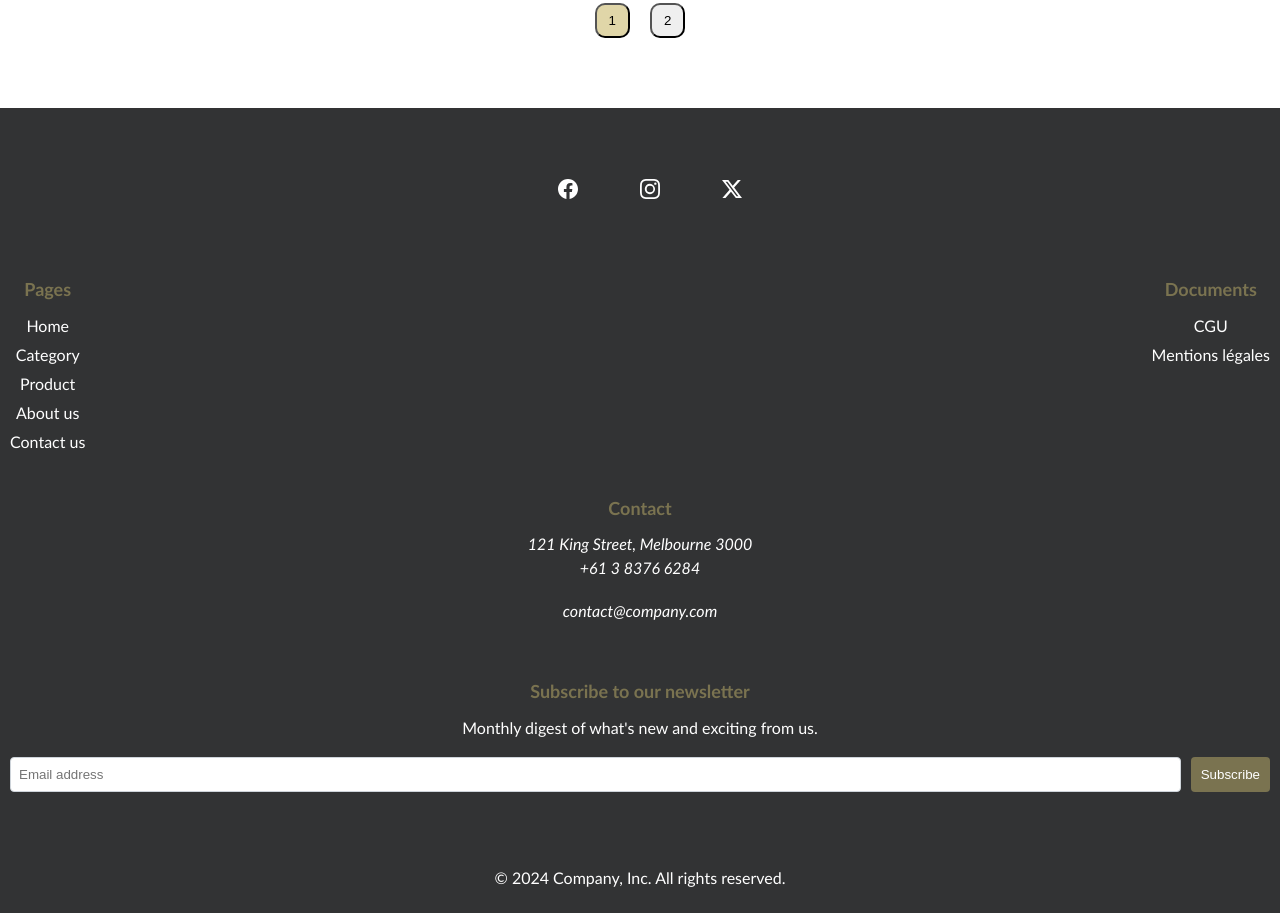
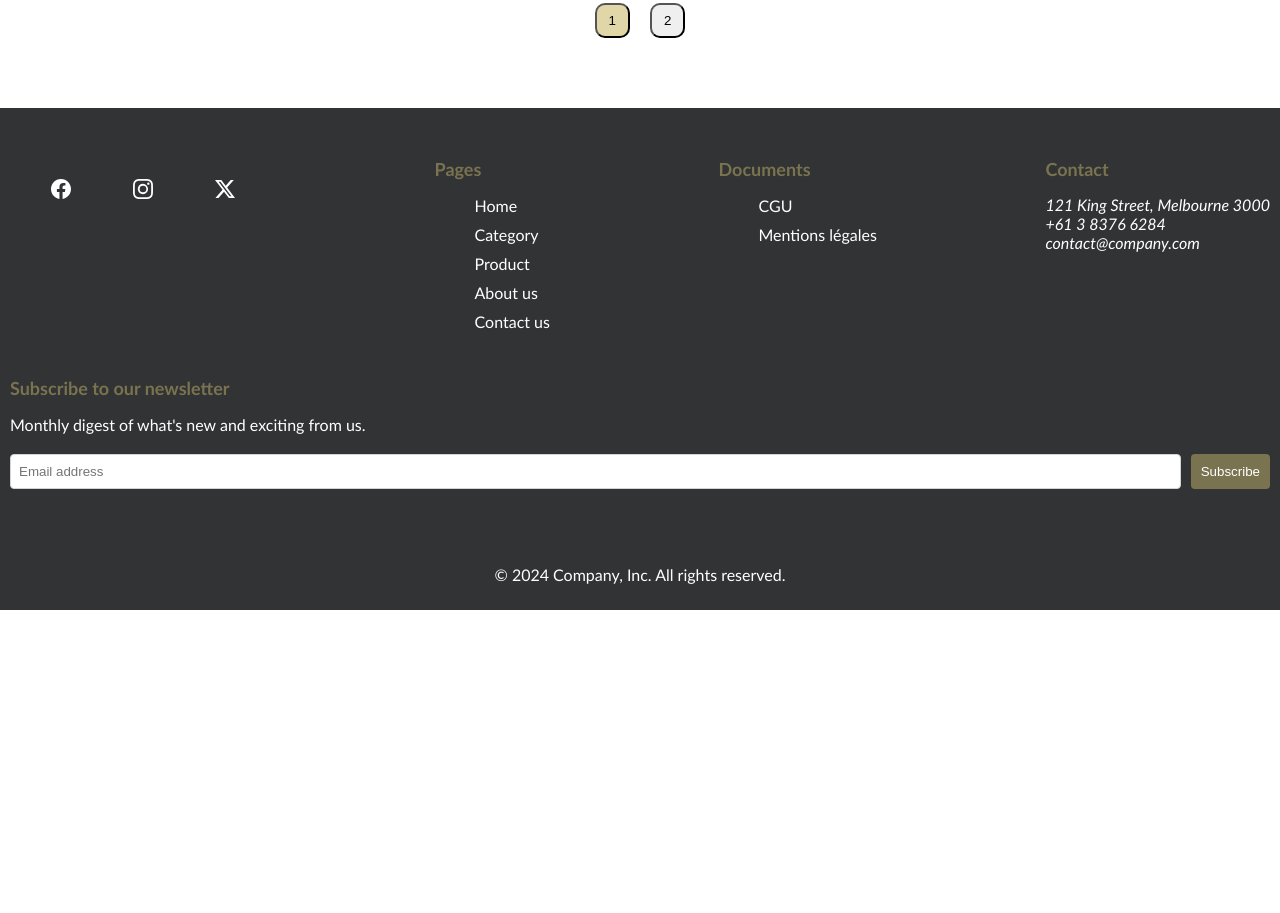
Before and after one commit to Dokuqui/DevOps-AIRNES, a React (Create React App) app: page / in a window 1280 px wide. Shown: the part 2240-3153 px from the top of the page. After the commit the page ends 2850 px from the top, so only its background shows below. Built offline with nearby package versions, Linux system fonts and the light colour scheme.

Commit message:
refactor: Adjust structure

```diff
--- a/src/components/App.jsx
+++ b/src/components/App.jsx
@@ -1,6 +1,6 @@
 import React from "react";
 import { BrowserRouter as Router, Route, Routes } from "react-router-dom";
-import CategoryPage from "./CategoryPage";
+import CategoryPage from "./Category/CategoryPage";
 
 const App = () => {
   return (
--- a/src/components/Banner.jsx
+++ b/src/components/Category/Banner.jsx
@@ -1,5 +1,5 @@
 import React from "react";
-import "../styles/banner.scss";
+import "../../styles/banner.scss";
 
 const Box = () => {
   return (
--- a/src/components/Category.jsx
+++ b/src/components/Category/Category.jsx
@@ -1,6 +1,6 @@
 import React from "react";
 import PropTypes from "prop-types";
-import "../styles/cat_item.scss";
+import "../../styles/cat_item.scss";
 
 const CategoryBox = ({ subcategory, filtered }) => {
   if (filtered) {
--- a/src/components/CategoryList.jsx
+++ b/src/components/Category/CategoryList.jsx
@@ -1,7 +1,7 @@
 import React, { useState, useEffect } from "react";
 import CategoryBox from "./Category";
-import Pagination from "./Pagination";
-import "../styles/category.scss";
+import Pagination from "../Pagination";
+import "../../styles/category.scss";
 
 const categories = [
   {
--- a/src/components/FilterButton.jsx
+++ b/src/components/Filter/FilterButton.jsx
@@ -1,5 +1,5 @@
 import React from "react";
-import "../styles/category.scss";
+import "../../styles/category.scss";
 
 const FilterButton = ({ onClick }) => {
   return (
--- a/src/components/FilterModal.jsx
+++ b/src/components/Filter/FilterModal.jsx
@@ -1,7 +1,7 @@
 import React, { useState } from 'react';
-import { categories } from './CategoryList';
+import { categories } from '../Category/CategoryList';
 import FilterComponent from './FilterComponent';
-import '../styles/category.scss';
+import '../../styles/category.scss';
 
 const FilterModal = ({ onClose, onApplyFilter }) => {
   const [selectedCategory, setSelectedCategory] = useState(null);
--- a/src/components/Footer.jsx
+++ b/src/components/Static/Footer.jsx
@@ -1,5 +1,5 @@
 import React from "react";
-import "../styles/footer.scss";
+import "../../styles/footer.scss";
 
 const Footer = () => {
   const year = new Date().getFullYear();
--- a/src/components/Header.jsx
+++ b/src/components/Static/Header.jsx
@@ -1,5 +1,5 @@
 import React, { useState } from "react";
-import "../styles/header.scss";
+import "../../styles/header.scss";
 
 const Header = () => {
   const [showMenu, setShowMenu] = useState(false);
--- a/src/styles/footer.scss
+++ b/src/styles/footer.scss
@@ -17,7 +17,7 @@ body, html {
 }
 
 .icons {
-  flex: 0 0 100%;
+  text-align: center;
   max-width: 100%;
   margin-top: 50px;
   margin-bottom: 30px;
@@ -41,11 +41,15 @@ body, html {
       }
     }
   }
+
+  @media (max-width: 768px) {
+    flex: 0 0 100%;
+    max-width: 100%;
+  }
 }
 
 .section {
   max-width: 100%;
-  text-align: center;
 
   h5 {
     color: $primary-color;
@@ -55,7 +59,7 @@ body, html {
 
   ul {
     list-style: none;
-    padding: 0;
+    padding: 10;
 
     li {
       margin-bottom: 10px;
@@ -64,6 +68,7 @@ body, html {
         text-decoration: none;
         color: $text-color;
         transition: color 0.3s;
+        padding: 20;
 
         &:hover {
           color: $primary-color;
@@ -80,10 +85,8 @@ body, html {
 }
 
 .contact {
-  flex: 0 0 100%;
   max-width: 100%;
   margin-bottom: 30px;
-  text-align: center;
 
   h5 {
     color: $primary-color;
@@ -95,15 +98,8 @@ body, html {
     color: $text-color;
 
     span {
-      display: block;
       margin-top: 5px;
     }
-  }
-
-  @media (max-width: 768px) {
-    flex: 0 0 100%;
-    max-width: 100%;
-    text-align: left;
   }
 }
 
@@ -112,7 +108,6 @@ body, html {
   max-width: 100%;
   margin-bottom: 30px;
   margin-right: 10px;
-  text-align: center;
 
   form {
     h5 {
@@ -132,6 +127,7 @@ body, html {
       input {
         flex: 1;
         padding: 8px;
+        margin-top: 0;
         margin-right: 10px;
 
         @media (max-width: 768px) {
```
Also changed, not shown: src/components/Category/CategoryPage.jsx (renamed from src/components/CategoryPage.jsx, +5 -5 lines), src/components/Filter/FilterComponent.jsx (renamed from src/components/FilterComponent.jsx).
